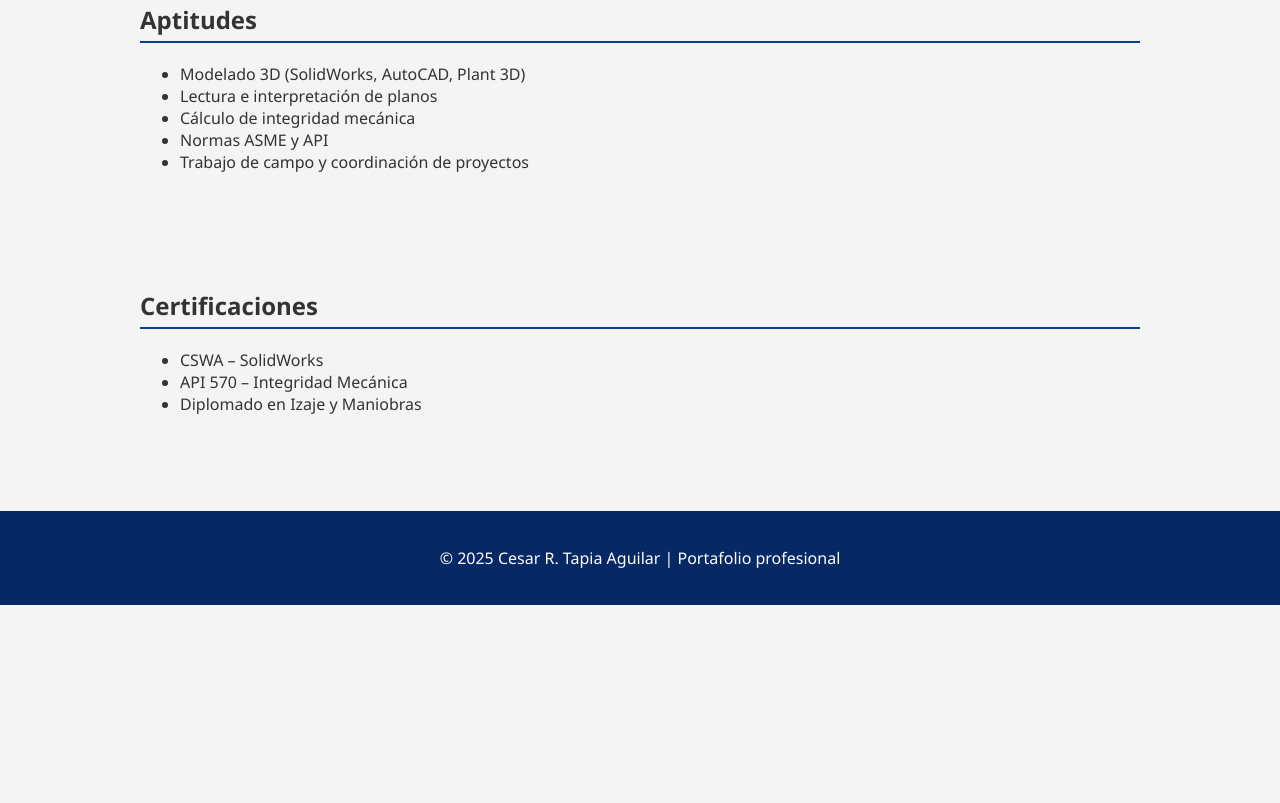
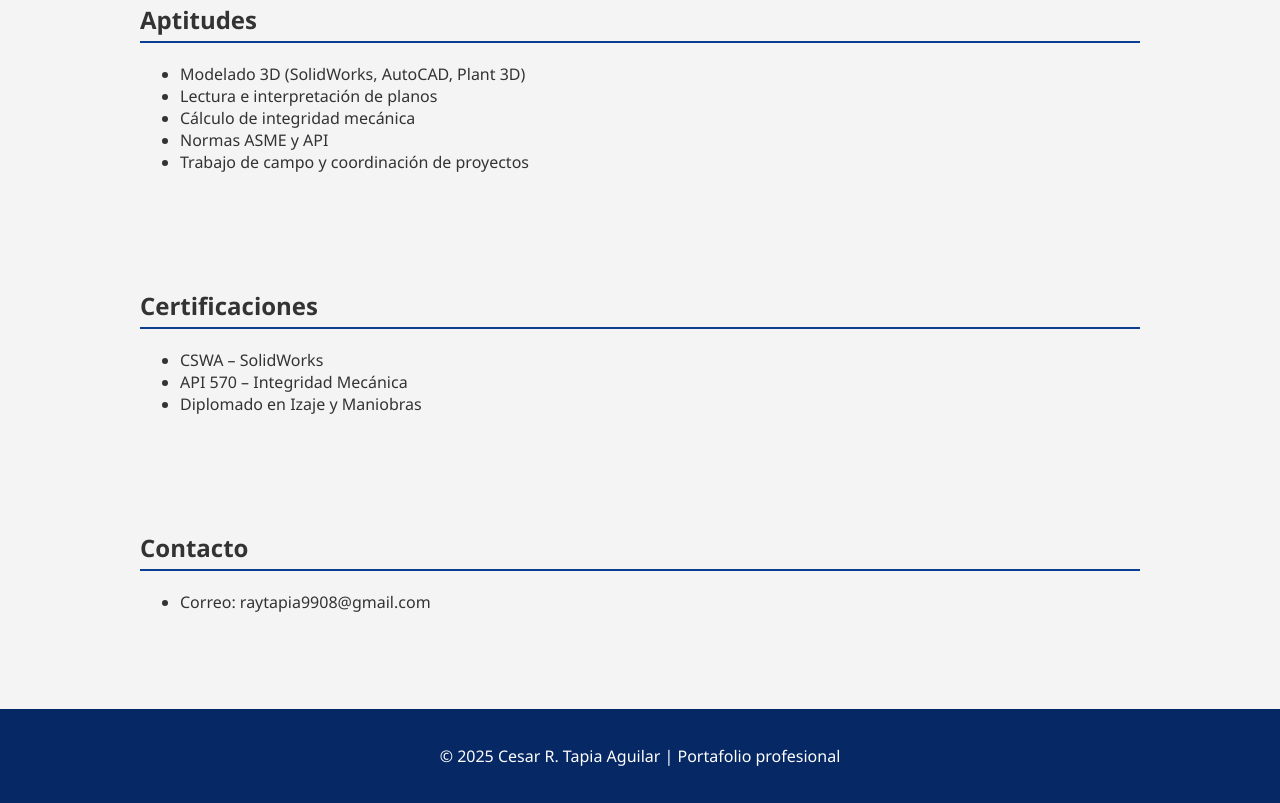
Before and after one commit to cesarrtapia/cesarrtapia.github.io, a plain HTML site: page index.html in a window 1280 px wide. Shown: the part 1193-1996 px from the top of the page. Before the commit the page ends 1798 px from the top, so only its background shows below. Drawn offline with Linux system fonts and the light colour scheme.

Commit message:
Update index.html

```diff
--- a/index.html
+++ b/index.html
@@ -38,6 +38,7 @@
     <a href="#supervision">Supervisión en campo</a>
     <a href="#aptitudes">Aptitudes</a>
     <a href="#certificaciones">Certificaciones</a>
+    <a href="#contacto">Contacto</a>
   </nav>
 
   <section id="sobre-mi">
@@ -89,6 +90,13 @@
     </ul>
   </section>
 
+   <section id="contacto">
+       <h2>Contacto</h2>
+    <ul>
+      <li>Correo: raytapia9908@gmail.com</li>
+    </ul>
+  </section>
+
   <footer>
     <p>© 2025 Cesar R. Tapia Aguilar | Portafolio profesional</p>
   </footer>
```
